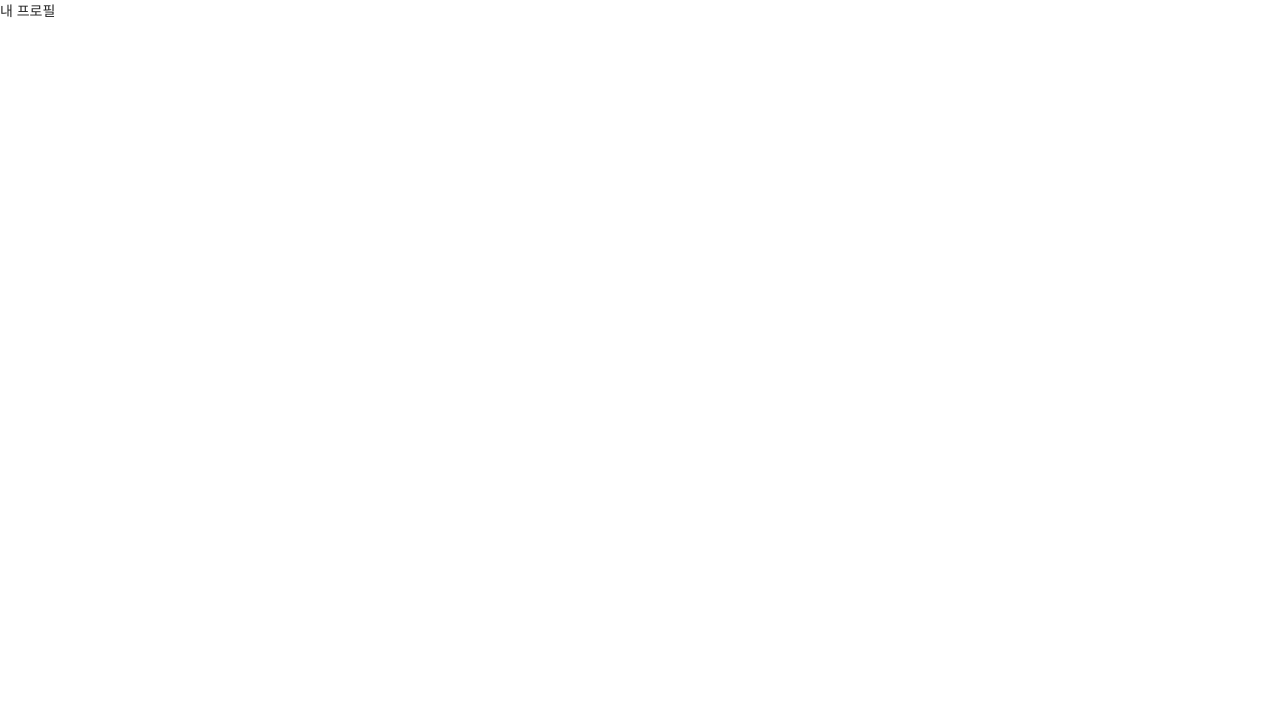
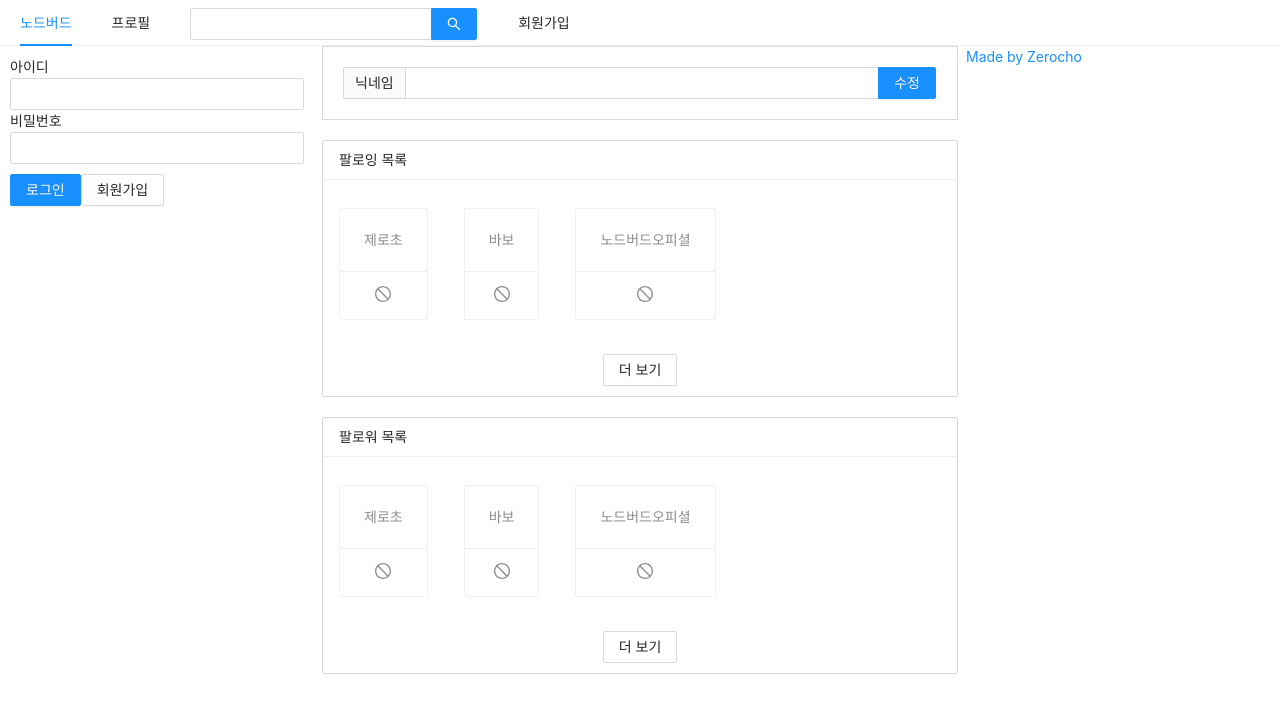
Before and after one commit to ChanJuShin/react-nodebird, a Next.js app in the folder front/: page /profile in a window 1280 px wide. Shown: the top 712 px of the page. Built offline with nearby package versions, Linux system fonts and the light colour scheme.

Commit message:
프로필 페이지 추가

```diff
--- /dev/null
+++ b/front/components/FollowList.js
@@ -0,0 +1,32 @@
+import React from "react";
+import PropTypes from "prop-types";
+import { Button, Card, List } from "antd";
+import { StopOutlined } from "@ant-design/icons";
+
+const FollowList = ({ header, data }) => {
+    return (
+        <List
+            style={{ marginBottom: 20 }}
+            grid={{ gutter: 4, xs: 2, md: 3 }}
+            size="small"
+            header={<div>{header}</div>}
+            loadMore={<div style={{ textAlign: "center", margin: "10px 0" }}><Button>더 보기</Button></div>}
+            bordered
+            dataSource={data}
+            renderItem={(item) => (
+                <List.Item style={{ marginTop: 20 }}>
+                    <Card actions={[<StopOutlined key="stop" />]}>
+                        <Card.Meta description={item.nickname} />
+                    </Card>
+                </List.Item>
+            )}
+        />
+    );
+}
+
+FollowList.propTypes = {
+    header: PropTypes.string.isRequired,
+    data: PropTypes.array.isRequired
+};
+
+export default FollowList;
--- /dev/null
+++ b/front/components/NicknameEditForm.js
@@ -0,0 +1,14 @@
+import React, { useMemo } from "react";
+import { Form, Input } from "antd";
+
+const NicknameEditForm = () => {
+    const style = useMemo(() => ({ marginBottom: "20px", border: "1px solid #d9d9d9", padding: "20px" }), []);
+
+    return (
+        <Form style={style}>
+            <Input.Search addonBefore="닉네임" enterButton="수정" />
+        </Form>
+    );
+}
+
+export default NicknameEditForm;
--- a/front/pages/profile.js
+++ b/front/pages/profile.js
@@ -1,13 +1,23 @@
 import React from "react";
 import Head from "next/head";
+import AppLayout from "../components/AppLayout";
+import NicknameEditForm from "../components/NicknameEditForm";
+import FollowList from "../components/FollowList";
 
 const Profile = () => {
+    const followerList = [{ nickname: "제로초" }, { nickname: "바보" }, { nickname: "노드버드오피셜" }];
+    const followingList = [{ nickname: "제로초" }, { nickname: "바보" }, { nickname: "노드버드오피셜" }];
+
     return (
         <>
             <Head>
                 <title>내 프로필 | NodeBird</title>
             </Head>
-            <div>내 프로필</div>
+            <AppLayout>
+                <NicknameEditForm />
+                <FollowList header="팔로잉 목록" data={followingList} />
+                <FollowList header="팔로워 목록" data={followerList} />
+            </AppLayout>
         </>
     )
 };
```
